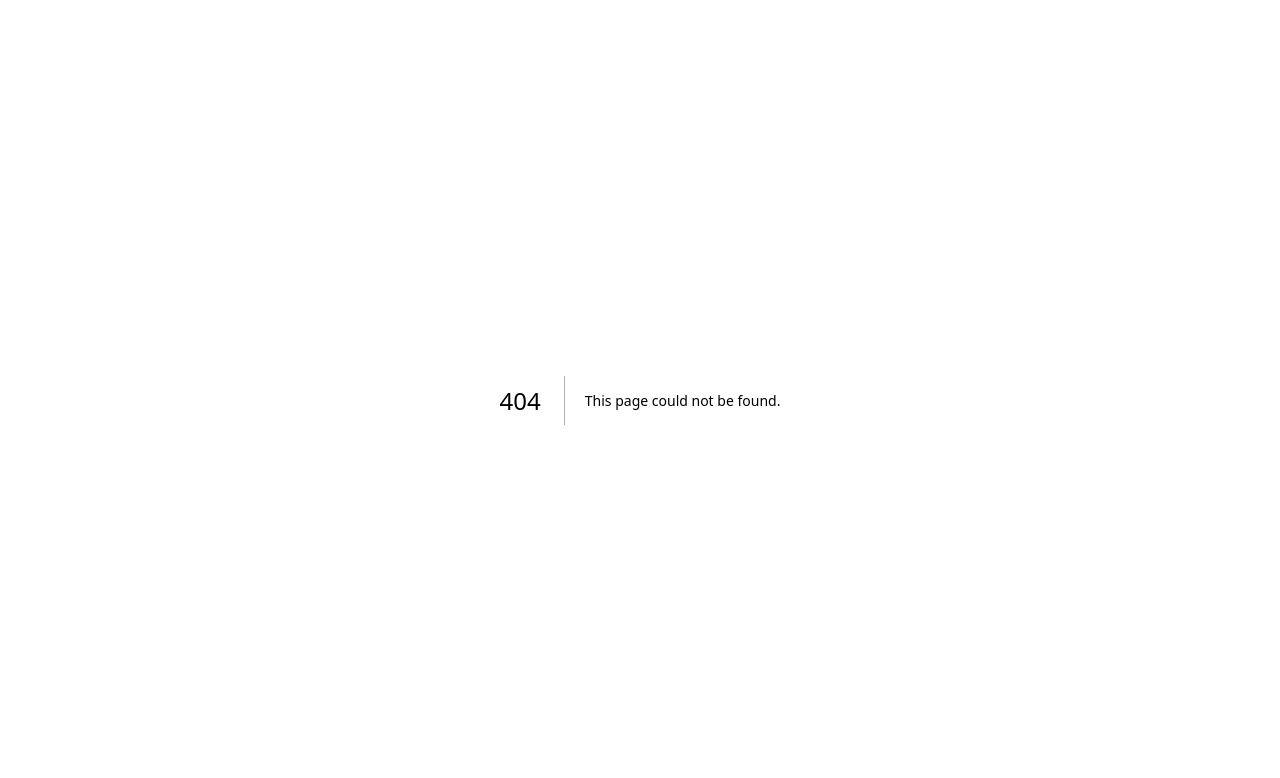
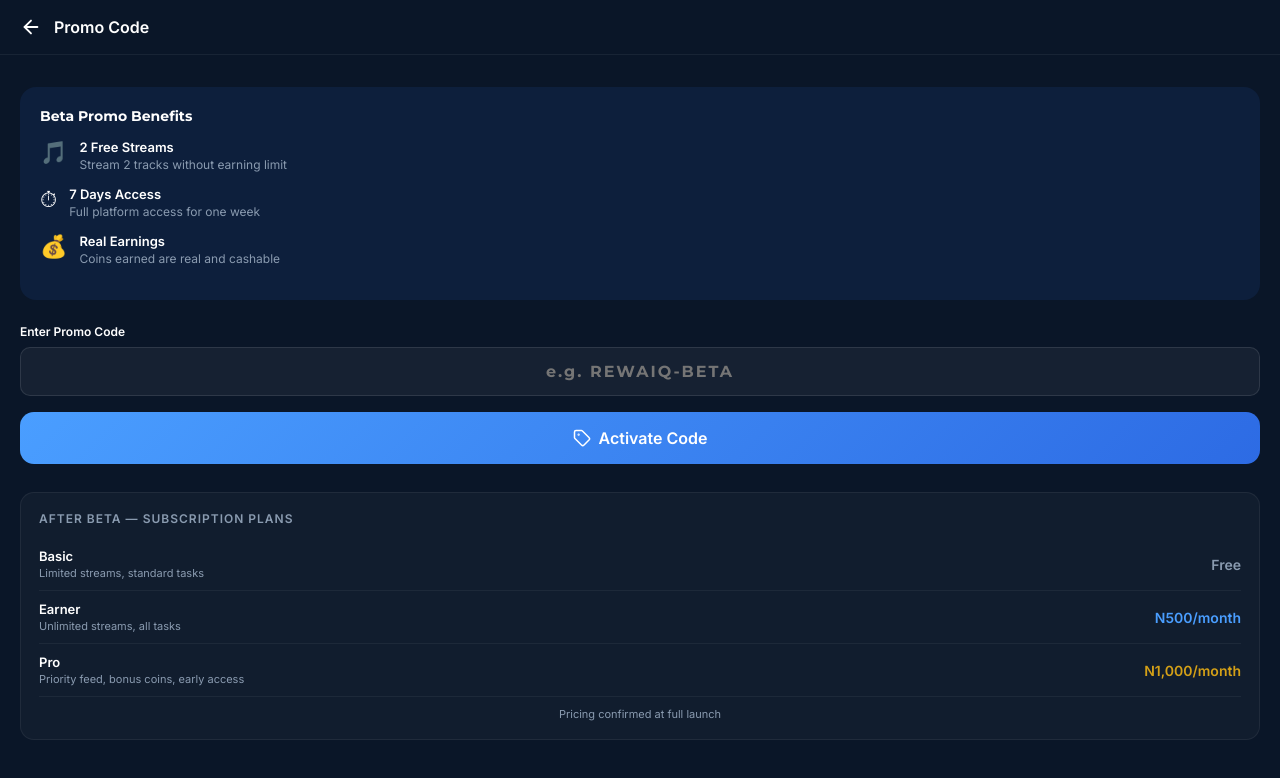
Before and after one commit to Rewaiq/rewaiq-frontend, a Next.js app: page /promo in a window 1280 px wide. Before the commit this address had no page. Shown: the top 778 px of the page. Built offline with nearby package versions, Linux system fonts and the light colour scheme; no server answers.

Commit message:
added promo page

```diff
--- a/src/app/admin/page.js
+++ b/src/app/admin/page.js
@@ -299,8 +299,8 @@ const resumeTrack = (id) => action(async () => {
   {!track.is_active ? (
     <button onClick={() => approveTrack(track.id)}
       disabled={actionLoading === `t${track.id}`}
-                      style={{ flex: 1, padding: '10px', borderRadius: 10, background: 'rgba(74,222,128,0.12)', border: '1px solid rgba(74,222,128,0.2)', color: '#4ADE80', fontSize: 13, fontWeight: 600, cursor: 'pointer' }}>
-                      {actionLoading === `t${track.id}` ? '...' : 'Approve Track'}
+      style={{ flex: 1, padding: '10px', borderRadius: 10, background: 'rgba(74,222,128,0.12)', border: '1px solid rgba(74,222,128,0.2)', color: '#4ADE80', fontSize: 13, fontWeight: 600, cursor: 'pointer', border: 'none' }}>
+      {actionLoading === `t${track.id}` ? '...' : 'Approve and Go Live'}
     </button>
   ) : (
     <button onClick={() => pauseTrack(track.id)}
--- /dev/null
+++ b/src/app/promo/page.js
@@ -0,0 +1,136 @@
+'use client';
+import { useState, useEffect } from 'react';
+import { useRouter } from 'next/navigation';
+import { ArrowLeft, Tag, CheckCircle, Gift } from 'lucide-react';
+import API from '@/lib/api';
+
+export default function PromoPage() {
+  const router = useRouter();
+  const [code, setCode] = useState('');
+  const [loading, setLoading] = useState(false);
+  const [success, setSuccess] = useState(null);
+  const [error, setError] = useState('');
+  const [status, setStatus] = useState(null);
+
+  useEffect(() => {
+    API.get('/api/promo/status').then(res => {
+      setStatus(res.data);
+    }).catch(() => {});
+  }, []);
+
+  const handleRedeem = async () => {
+    if (!code) { setError('Enter a promo code'); return; }
+    setLoading(true); setError('');
+    try {
+      const res = await API.post('/api/promo/redeem', { code });
+      setSuccess(res.data);
+      setStatus({ has_promo: true, ...res.data });
+    } catch (err) {
+      setError(err.response?.data?.message || 'Invalid code');
+    } finally { setLoading(false); }
+  };
+
+  return (
+    <div style={{ minHeight: '100vh', background: '#0A1628' }}>
+      <div style={{ padding: '16px 20px', display: 'flex', alignItems: 'center', gap: 12, borderBottom: '1px solid rgba(255,255,255,0.06)' }}>
+        <button onClick={() => router.back()} style={{ background: 'none', display: 'flex' }}>
+          <ArrowLeft size={22} color="#fff" />
+        </button>
+        <span style={{ color: '#fff', fontWeight: 600, fontSize: 16 }}>Promo Code</span>
+      </div>
+
+      <div style={{ padding: '32px 20px' }}>
+        {/* Active promo */}
+        {status?.has_promo && (
+          <div style={{ background: 'rgba(74,222,128,0.08)', border: '1px solid rgba(74,222,128,0.2)', borderRadius: 16, padding: '20px', marginBottom: 24, textAlign: 'center' }}>
+            <Gift size={32} color="#4ADE80" style={{ marginBottom: 10 }} />
+            <p style={{ fontSize: 16, fontWeight: 700, color: '#fff', marginBottom: 4 }}>Active Promo</p>
+            <p style={{ fontSize: 28, fontWeight: 900, color: '#4ADE80', fontFamily: 'Montserrat, sans-serif', marginBottom: 4 }}>
+              {status.free_streams_remaining} free streams
+            </p>
+            <p style={{ fontSize: 12, color: '#8A9BB0' }}>
+              Expires: {new Date(status.expires_at).toLocaleDateString()}
+            </p>
+          </div>
+        )}
+
+        {/* What you get */}
+        <div style={{ background: '#0D1F3C', borderRadius: 16, padding: '20px', marginBottom: 24 }}>
+          <p style={{ fontSize: 14, fontWeight: 700, color: '#fff', marginBottom: 14, fontFamily: 'Montserrat, sans-serif' }}>
+            Beta Promo Benefits
+          </p>
+          {[
+            { icon: '🎵', title: '2 Free Streams', desc: 'Stream 2 tracks without earning limit' },
+            { icon: '⏱', title: '7 Days Access', desc: 'Full platform access for one week' },
+            { icon: '💰', title: 'Real Earnings', desc: 'Coins earned are real and cashable' },
+          ].map(item => (
+            <div key={item.title} style={{ display: 'flex', gap: 12, marginBottom: 14, alignItems: 'flex-start' }}>
+              <span style={{ fontSize: 22 }}>{item.icon}</span>
+              <div>
+                <p style={{ fontSize: 13, fontWeight: 600, color: '#fff', margin: '0 0 2px' }}>{item.title}</p>
+                <p style={{ fontSize: 12, color: '#8A9BB0', margin: 0 }}>{item.desc}</p>
+              </div>
+            </div>
+          ))}
+        </div>
+
+        {/* Input */}
+        {!success && !status?.has_promo && (
+          <>
+            <div style={{ marginBottom: 16 }}>
+              <label style={{ fontSize: 12, fontWeight: 600, color: '#fff', display: 'block', marginBottom: 8 }}>Enter Promo Code</label>
+              <input
+                type="text"
+                placeholder="e.g. REWAIQ-BETA"
+                value={code}
+                onChange={e => setCode(e.target.value.toUpperCase())}
+                style={{ width: '100%', padding: '14px', borderRadius: 10, border: '1.5px solid rgba(255,255,255,0.1)', fontSize: 16, color: '#fff', background: 'rgba(255,255,255,0.05)', fontWeight: 700, letterSpacing: 2, textAlign: 'center', fontFamily: 'Montserrat, sans-serif' }}
+              />
+            </div>
+            {error && <p style={{ fontSize: 13, color: '#F87171', textAlign: 'center', marginBottom: 12 }}>{error}</p>}
+            <button onClick={handleRedeem} disabled={loading}
+              style={{ width: '100%', padding: '16px', borderRadius: 14, background: loading ? 'rgba(255,255,255,0.08)' : 'linear-gradient(135deg, #4a9eff, #2d6be4)', color: loading ? '#8A9BB0' : '#fff', fontSize: 16, fontWeight: 700, border: 'none', cursor: 'pointer', display: 'flex', alignItems: 'center', justifyContent: 'center', gap: 8 }}>
+              <Tag size={18} /> {loading ? 'Activating...' : 'Activate Code'}
+            </button>
+          </>
+        )}
+
+        {/* Success */}
+        {success && (
+          <div style={{ textAlign: 'center', padding: '20px 0' }}>
+            <CheckCircle size={48} color="#4ADE80" style={{ marginBottom: 12 }} />
+            <p style={{ fontSize: 18, fontWeight: 700, color: '#fff', marginBottom: 8 }}>Code Activated!</p>
+            <p style={{ fontSize: 14, color: '#8A9BB0', marginBottom: 24 }}>
+              You have {success.free_streams} free streams for {success.duration_days} days
+            </p>
+            <button onClick={() => router.push('/home')}
+              style={{ padding: '14px 32px', borderRadius: 12, background: '#4a9eff', color: '#fff', fontSize: 15, fontWeight: 700, border: 'none', cursor: 'pointer' }}>
+              Start Streaming
+            </button>
+          </div>
+        )}
+
+        {/* Suggested pricing after promo */}
+        <div style={{ marginTop: 28, background: 'rgba(255,255,255,0.03)', border: '1px solid rgba(255,255,255,0.06)', borderRadius: 14, padding: '18px' }}>
+          <p style={{ fontSize: 12, fontWeight: 700, color: '#8A9BB0', marginBottom: 12, letterSpacing: 1, textTransform: 'uppercase' }}>After Beta — Subscription Plans</p>
+          {[
+            { name: 'Basic', price: 'Free', desc: 'Limited streams, standard tasks', color: '#8A9BB0' },
+            { name: 'Earner', price: 'N500/month', desc: 'Unlimited streams, all tasks', color: '#4a9eff' },
+            { name: 'Pro', price: 'N1,000/month', desc: 'Priority feed, bonus coins, early access', color: '#D4A017' },
+          ].map(plan => (
+            <div key={plan.name} style={{ display: 'flex', justifyContent: 'space-between', alignItems: 'center', padding: '10px 0', borderBottom: '1px solid rgba(255,255,255,0.05)' }}>
+              <div>
+                <p style={{ fontSize: 13, fontWeight: 700, color: '#fff', margin: 0 }}>{plan.name}</p>
+                <p style={{ fontSize: 11, color: '#8A9BB0', margin: '2px 0 0' }}>{plan.desc}</p>
+              </div>
+              <span style={{ fontSize: 14, fontWeight: 700, color: plan.color }}>{plan.price}</span>
+            </div>
+          ))}
+          <p style={{ fontSize: 11, color: '#8A9BB0', marginTop: 10, textAlign: 'center' }}>
+            Pricing confirmed at full launch
+          </p>
+        </div>
+      </div>
+    </div>
+  );
+}
```
Lines whose indentation alone changed are shown as unchanged.
